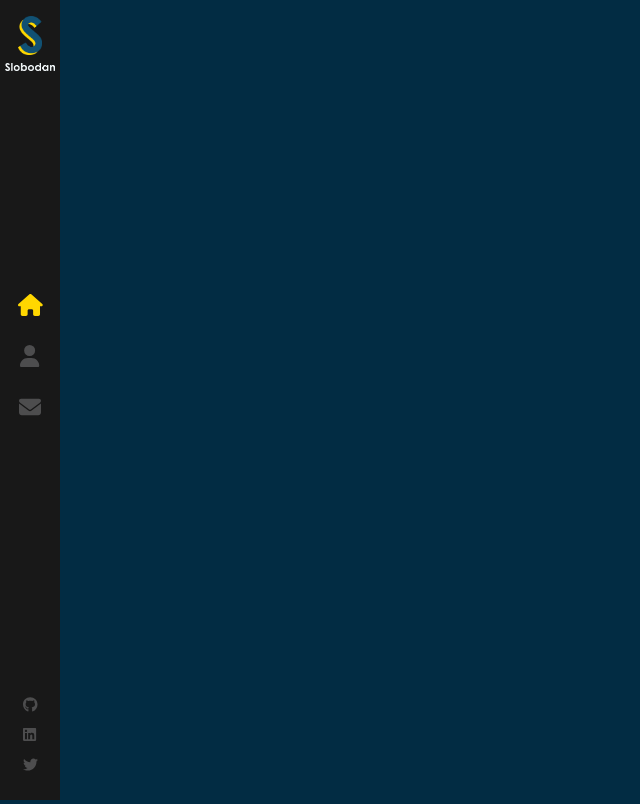
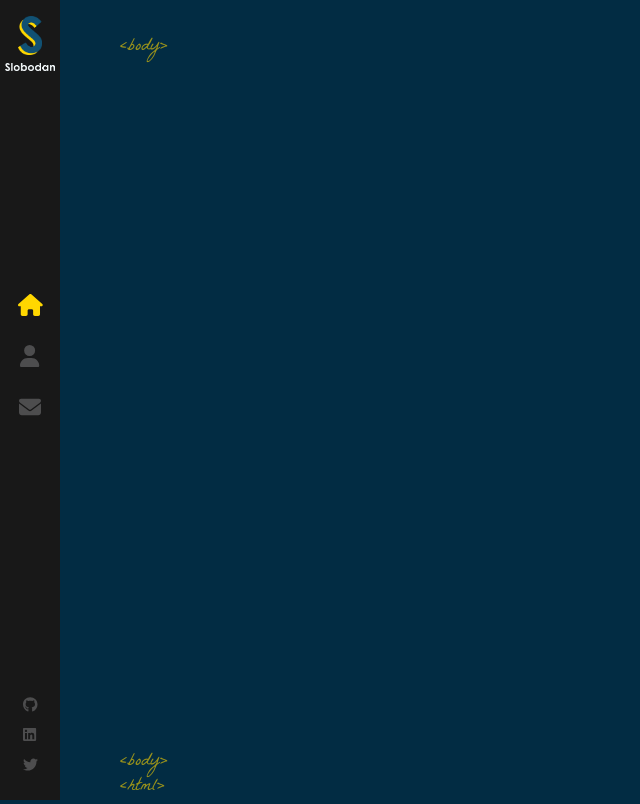
Before and after one commit to almonteluis/my-portfolio, a React (Create React App) app: page / in a window 1280 px wide. Shown: the whole page, without its empty margins (0-640 px from the left). Built offline with nearby package versions, Linux system fonts and the light colour scheme.

Commit message:
start working on body

```diff
--- a/src/App.scss
+++ b/src/App.scss
@@ -7,11 +7,11 @@
   src: url('./assets/fonts/helvetica-neu.ttf') format('ttf');
 }
 @font-face {
-  font-family: 'Helvetica Neue';
+  font-family: 'LaBelleAurore';
   src: url('./assets/fonts/LaBelleAurore.woff2') format('woff2');
 }
 @font-face {
-  font-family: 'Helvetica Neue';
+  font-family: 'CoolveticaRg';
   src: url('./assets/fonts/CoolveticaRg-Regular.woff') format('woff');
 }
 
--- a/src/components/Layout/index.js
+++ b/src/components/Layout/index.js
@@ -1,11 +1,21 @@
+import { Outlet } from 'react-router-dom'
 import Sidebar from '../Sidebar'
 import './index.scss'
 
 const Layout = () => {
   return (
-    <>
+    <div className="App">
       <Sidebar />
-    </>
+      <div className="page">
+        <span className="tags top-tags">&lt;body&gt;</span>
+        <Outlet />
+        <span className="tags bottom-tags">
+          &lt;body&gt;
+          <br />
+          <span className="bottom-tag-html">&lt;html&gt;</span>
+        </span>
+      </div>
+    </div>
   )
 }
 
--- a/src/components/Layout/index.scss
+++ b/src/components/Layout/index.scss
@@ -0,0 +1,20 @@
+.page {
+  width: 100%;
+  height: 100%;
+  position: absolute;
+}
+
+.top-tags {
+  bottom: auto;
+  top: 35px;
+}
+
+.tags {
+  color: #ffd700;
+  opacity: 0.6;
+  position: absolute;
+  bottom: 0;
+  left: 120px;
+  font-size: 18px;
+  font-family: 'LaBelleAurore';
+}
--- a/src/index.css
+++ b/src/index.css
@@ -4,7 +4,7 @@
 
 body {
   margin: 0;
-  font: 300 11px/1.4 'Helvetica Nenu', 'sans-serif';
+  font: 300 11px/1.4 'Helvetica Neue', 'sans-serif';
   color: #444;
   background: #022c43;
   overflow: hidden;
```
